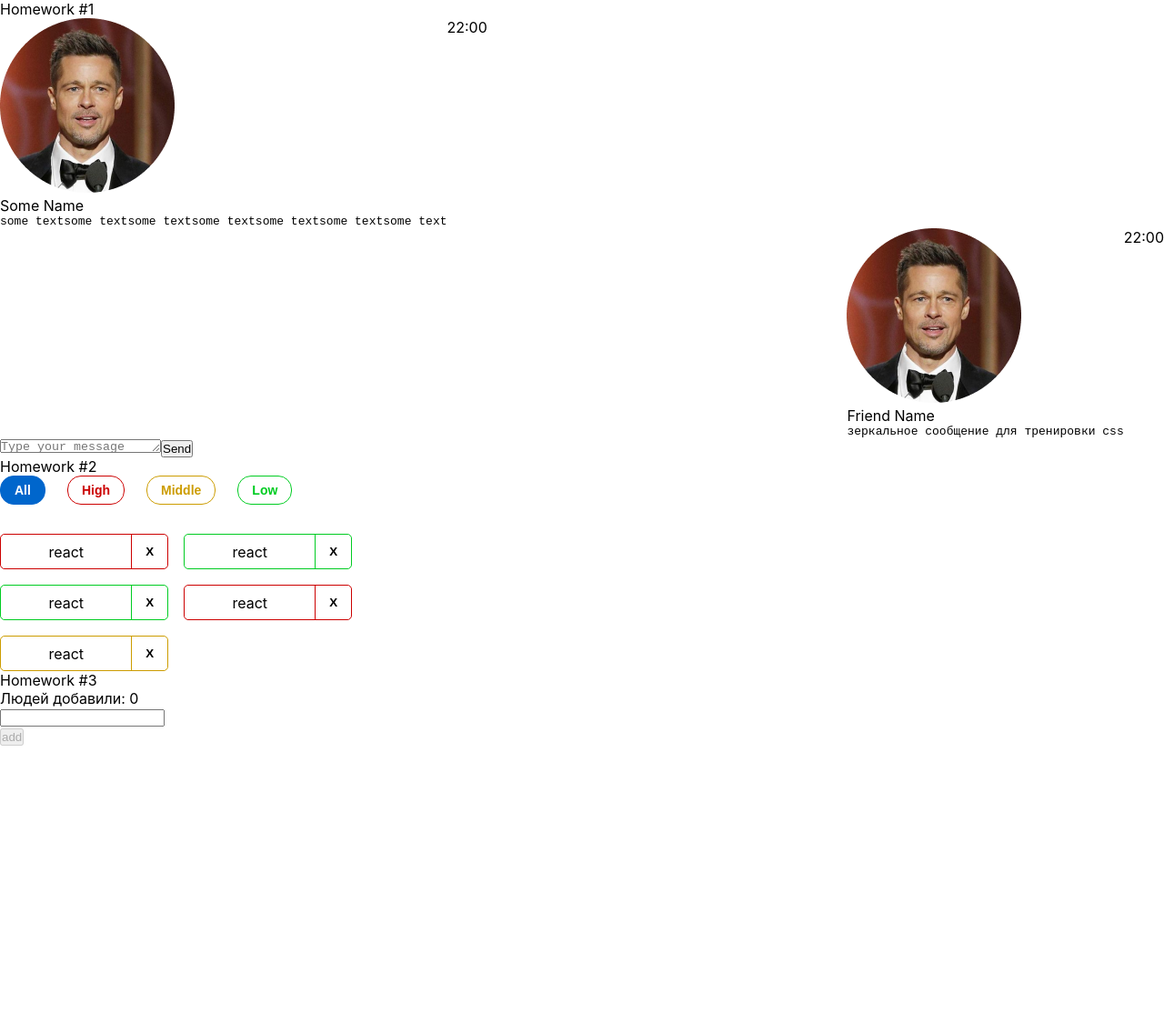
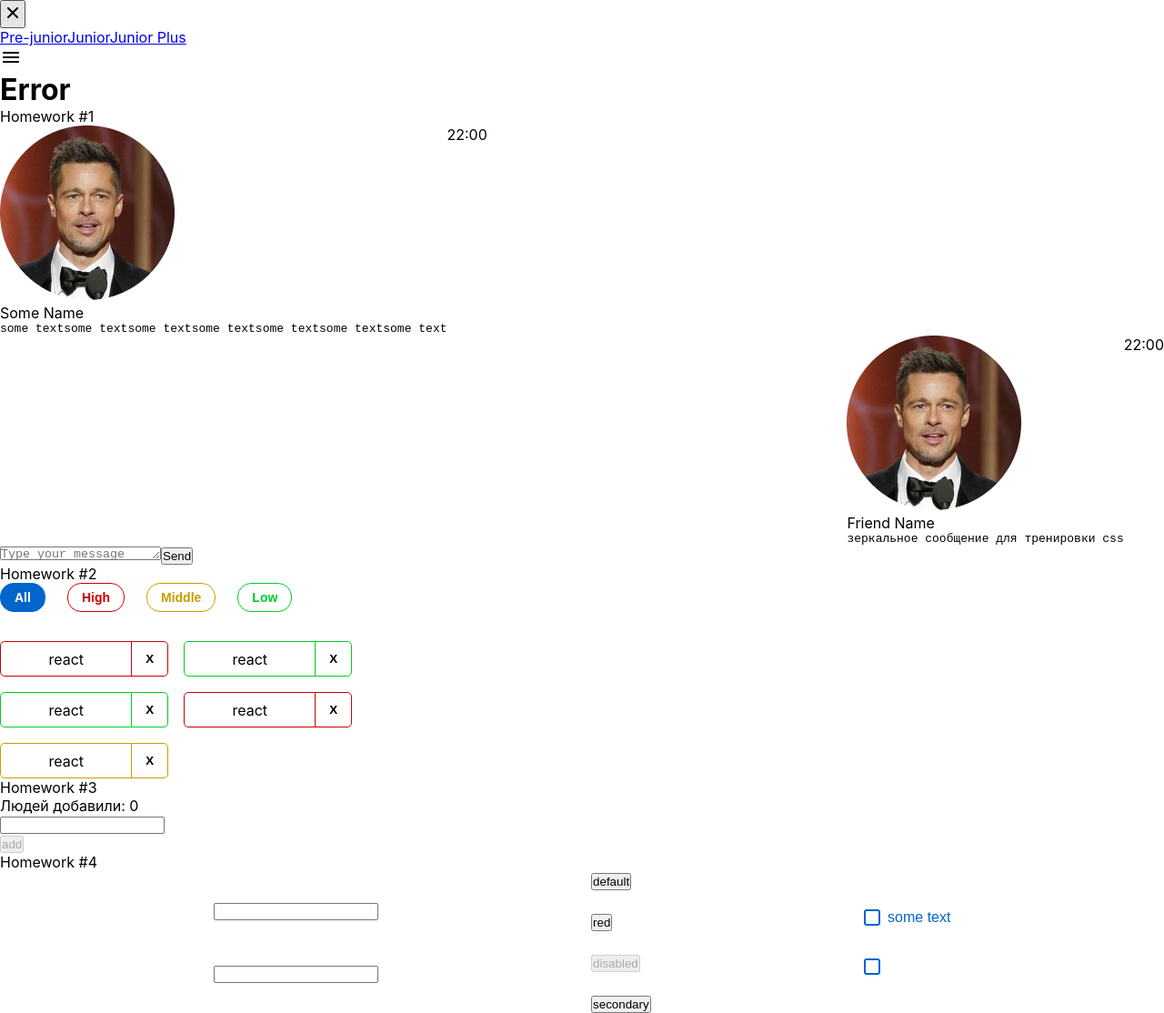
Before and after one commit to Sv3toch/Hw2, a React (Create React App) app: page / in a window 1280 px wide. Shown: the whole page at 91% size. Before the commit the page ends 820 px from the top, so only its background shows below. Built offline with nearby package versions, Linux system fonts and the light colour scheme.

Commit message:
homepage5

```diff
--- a/src/s1-main/App.tsx
+++ b/src/s1-main/App.tsx
@@ -3,18 +3,20 @@ import s from './App.module.css'
 import HW1 from '../s2-homeworks/hw01/HW1'
 import HW2 from "../s2-homeworks/hw02/HW2";
 import HW3 from "../s2-homeworks/hw03/HW3";
+import HW4 from "../s2-homeworks/hw04/HW4";
+import HW5 from "../s2-homeworks/hw05/HW5";
 
 function App() {
     return (
         <div className={s.App}>
-            <HW1/>
+            {/*<HW1/>*/}
             {/*раскомментировать по ходу выполнения*/}
-            <HW2/>
-            <HW3/>
+            {/*<HW2/>*/}
+            {/*<HW3/>*/}
             {/*<HW4/>*/}
 
             {/*при выполнении дз 5 и более - закомментировать здесь дз 1-4, так как они есть внутри дз 5*/}
-            {/*<HW5/>*/}
+            <HW5/>
         </div>
     )
 }
--- a/src/s2-homeworks/hw04/Stand.module.css
+++ b/src/s2-homeworks/hw04/Stand.module.css
@@ -1,6 +1,6 @@
 .stand {
     display: flex;
-    justify-content: space-between;
+    justify-content: space-evenly;
     align-items: center;
 }
 
--- a/src/s2-homeworks/hw04/common/c2-SuperButton/SuperButton.tsx
+++ b/src/s2-homeworks/hw04/common/c2-SuperButton/SuperButton.tsx
@@ -18,10 +18,11 @@ const SuperButton: React.FC<SuperButtonPropsType> = (
     }
 ) => {
     const finalClassName = s.button
-        // + (disabled
-        //         ? ...
-        //         : xType === 'red'
-        //             ? ...
+        + (disabled
+                ? s.disabled
+                : xType === 'red'
+                    ? s.red : xType === 'secondary'
+                    ? s.secondary : s.default)
         + (className ? ' ' + className : '') // задачка на смешивание классов
 
     return (
--- a/src/s2-homeworks/hw04/common/c3-SuperCheckbox/SuperCheckbox.tsx
+++ b/src/s2-homeworks/hw04/common/c3-SuperCheckbox/SuperCheckbox.tsx
@@ -28,7 +28,13 @@ const SuperCheckbox: React.FC<SuperCheckboxPropsType> = (
 ) => {
     const onChangeCallback = (e: ChangeEvent<HTMLInputElement>) => {
         // задачка на написание онченджа
-
+        const checked = e.target.checked;
+        if (onChangeChecked) {
+            onChangeChecked(checked);
+        }
+        if (onChange) {
+            onChange(e);
+        }
     }
 
     const finalInputClassName = s.checkbox
--- a/src/s2-homeworks/hw05/Pages.tsx
+++ b/src/s2-homeworks/hw05/Pages.tsx
@@ -18,15 +18,20 @@ function Pages() {
             <Routes>
                 {/*роутинг будут писать студенты*/}
                 {/*в начале мы попадаем на страницу '/' и переходим сразу на страницу /pre-junior*/}
-                {/*<Route ...*/}
+                <Route path={'/'} element={<PreJunior/>}/>
 
                 {/*роуты для /pre-junior, /junior, /junior-plus*/}
+                <Route path='/pre-junior' element={<PreJunior/>}/>
+                <Route path='/junior' element={<Junior/>}/>
+                <Route path='/junior-plus' element={<JuniorPlus/>}/>
                 {/*<Route ...*/}
                 {/*<Route ...*/}
                 {/*<Route ...*/}
 
                 {/*роут для несуществующей страницы должен отрисовать <Error404 />*/}
                 {/*<Route ...*/}
+                <Route path='/error404' element={<Error404/>}/>
+                <Route path='/*' element={<Navigate to={'/error404'}/>}/>
             </Routes>
         </div>
     )
--- a/src/s2-homeworks/hw05/sidebar/Sidebar.module.css
+++ b/src/s2-homeworks/hw05/sidebar/Sidebar.module.css
@@ -17,6 +17,8 @@
 }
 
 .nav a.active {
+    bgcolor: blue;
+    color: #00cc22;
 }
 .close {
 }
--- a/src/s2-homeworks/hw05/sidebar/Sidebar.tsx
+++ b/src/s2-homeworks/hw05/sidebar/Sidebar.tsx
@@ -31,7 +31,7 @@ export const Sidebar: FC<PropsType> = ({open, handleClose}) => {
                         id={'hw5-pre-junior-link'}
                         to={PATH.PRE_JUNIOR}
                         onClick={handleClose}
-                        // className={...} // делает студент
+                        className={({isActive})=>(isActive?s.active:'')} // делает студент
                     >
                         Pre-junior
                     </NavLink>
@@ -39,7 +39,7 @@ export const Sidebar: FC<PropsType> = ({open, handleClose}) => {
                         id={'hw5-junior-link'}
                         to={PATH.JUNIOR}
                         onClick={handleClose}
-                        // className={...} // делает студент
+                        className={({isActive})=>(isActive?s.active:'')}
                     >
                         Junior
                     </NavLink>
@@ -47,7 +47,7 @@ export const Sidebar: FC<PropsType> = ({open, handleClose}) => {
                         id={'hw5-junior-plus-link'}
                         to={PATH.JUNIOR_PLUS}
                         onClick={handleClose}
-                        // className={...} // делает студент
+                        className={({isActive})=>(isActive?s.active:'')}
                     >
                         Junior Plus
                     </NavLink>
```
